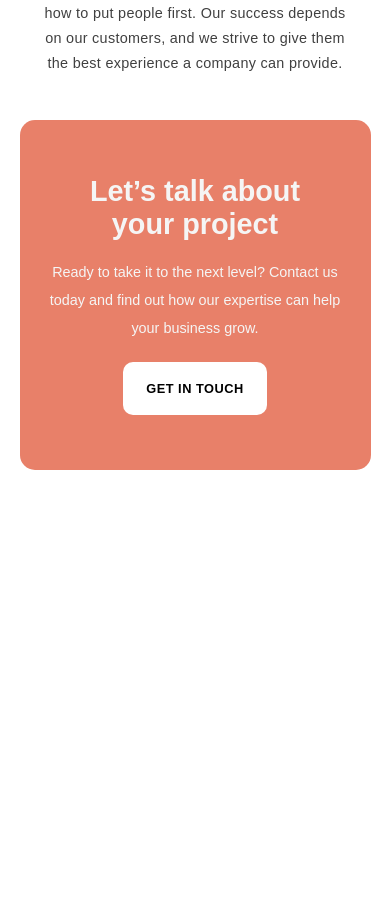
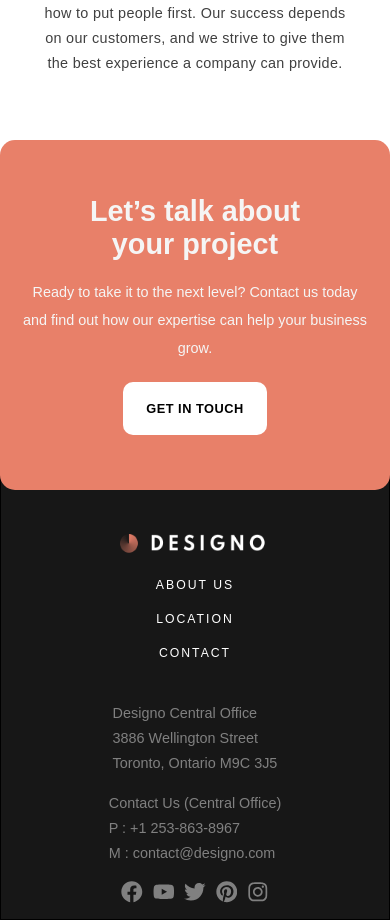
Before and after one commit to jerry101-dotcom/my-practice-website-in-react-fully-functional-and-interactive-, a React (Vite) app: page / in a window 390 px wide. Shown: the part 3240-4161 px from the top of the page. Before the commit the page ends 3710 px from the top, so only its background shows below. Built offline with nearby package versions, Linux system fonts and the light colour scheme.

Commit message:
completed the home page

```diff
--- a/src/App.css
+++ b/src/App.css
@@ -1,11 +1,13 @@
-*,*::before,*::after{
-    margin:0;
+*,
+*::before,
+*::after {
+  margin: 0;
   padding: 0;
   box-sizing: border-box;
-    font-family:"Jost", sans-serif;
+  font-family: "Jost", sans-serif;
 }
 
-header{
+header {
   height: 100px;
   display: flex;
   align-items: center;
@@ -13,11 +15,11 @@ header{
   width: 100%;
 }
 
-.brand-logo{
+.brand-logo {
   width: 200px;
 }
 
-header nav{
+header nav {
   width: 400px;
   height: 30px;
   display: flex;
@@ -27,38 +29,38 @@ header nav{
   align-items: center;
 }
 
-header nav a{
+header nav a {
   text-decoration: none;
   color: black;
 }
 
-header nav a:hover{
+header nav a:hover {
   border-bottom: 1.5px solid black;
 }
 
-.header-wrapper{
+.header-wrapper {
   width: 90%;
   display: flex;
   justify-content: space-between;
   align-items: center;
 }
 
-.close-icon{
+.close-icon {
   font-size: 2em;
 
   color: black;
 }
 
-.bars{
+.bars {
   font-size: 1.5em;
 }
-.navbar-button{
+.navbar-button {
   border: none;
   background: white;
   cursor: pointer;
 }
 
-.navbar-section nav{
+.navbar-section nav {
   height: 150px;
   display: flex;
   flex-direction: column;
@@ -70,17 +72,16 @@ header nav a:hover{
   width: 100%;
 }
 
-.navbar-section nav a{
+.navbar-section nav a {
   text-decoration: none;
   color: white;
 }
 
-.navbar-section nav a:hover{
+.navbar-section nav a:hover {
   border-bottom: 1.5px solid white;
 }
 
-
-main{
+main {
   width: 90%;
   margin-top: 1em;
   display: flex;
@@ -90,8 +91,8 @@ main{
   gap: 100px;
 }
 
-.hero-section{
-    background-color:  hsl(11, 73%, 66%);
+.hero-section {
+  background-color: hsl(11, 73%, 66%);
   border-radius: 15px;
   width: 100%;
   height: 660px;
@@ -102,26 +103,24 @@ main{
   flex-wrap: wrap;
 }
 
-.hero-texts{
+.hero-texts {
   display: flex;
   flex-direction: column;
   gap: 30px;
   width: 600px;
   color: white;
-
-
 }
-.hero-texts h1{
+.hero-texts h1 {
   font-size: 2.5em;
 }
 
-.hero-texts p{
+.hero-texts p {
   line-height: 28px;
   letter-spacing: 0.5px;
   font-size: 0.9em;
 }
 
-.hero-button{
+.hero-button {
   padding: 1.5em 1.8em;
   font-size: 0.8em;
   font-weight: bold;
@@ -132,13 +131,13 @@ main{
   cursor: pointer;
 }
 
-.hero-button:hover{
+.hero-button:hover {
   background-color: hsl(11, 96%, 79%);
   color: white;
-    transition: .5s;
+  transition: 0.5s;
 }
 
-.hero-section img{
+.hero-section img {
   width: 300px;
   position: relative;
   bottom: -20%;
@@ -146,41 +145,28 @@ main{
   box-shadow: 10px -10px 100px 10px hsl(11, 96%, 28%);
 }
 
-
-
-
-
-
-
-
-
-
-
-
-.skills-section{
+.skills-section {
   height: 700px;
   width: 100%;
   display: grid;
   grid-template-columns: repeat(2, 48.7%);
-    grid-template-rows:1fr 1fr;
-    grid-gap:30px;
+  grid-template-rows: 1fr 1fr;
+  grid-gap: 30px;
 }
 
-.skills-section a{
+.skills-section a {
   text-decoration: none;
   color: white;
-
 }
-.skills-section a .image{
+.skills-section a .image {
   height: 100%;
   width: 100%;
   background-size: cover;
   background-repeat: no-repeat;
   border-radius: 20px;
-
 }
 
-.image-overlay{
+.image-overlay {
   background: black;
   opacity: 0.6;
   height: 100.1%;
@@ -191,7 +177,7 @@ main{
   border-radius: 20px;
 }
 
-.image-overlay-app{
+.image-overlay-app {
   background: black;
   opacity: 0.6;
   height: 100.1%;
@@ -200,10 +186,9 @@ main{
   top: -130%;
   z-index: 0;
   border-radius: 20px;
-
 }
 
-.image-overlay-graphics{
+.image-overlay-graphics {
   background: black;
   opacity: 0.6;
   height: 100.1%;
@@ -212,11 +197,9 @@ main{
   top: -130%;
   z-index: 0;
   border-radius: 20px;
-
 }
 
-
-.web-background-div{
+.web-background-div {
   position: relative;
   top: -60%;
   text-align: center;
@@ -225,40 +208,39 @@ main{
   letter-spacing: 2.5px;
 }
 
-.web-background-div span{
+.web-background-div span {
   display: flex;
   align-items: center;
   justify-content: center;
   gap: 10px;
 }
 
-.web-background-div h1{
+.web-background-div h1 {
   font-size: 2em;
 }
 
-.web-design{
+.web-design {
   grid-row-start: 1;
   grid-row-end: 3;
 }
-.web-image-section{
+.web-image-section {
   background-image: url("./assets/image-web-design-large.jpg");
 }
 
-.app-image-section{
+.app-image-section {
   background-image: url("./assets/image-app-design.jpg");
-
 }
 
-.graphic-image-section{
+.graphic-image-section {
   background-image: url("./assets/image-graphic-design.jpg");
 }
 
-.image-overlay-app:hover{
+.image-overlay-app:hover {
   background-color: hsl(11, 73%, 66%);
   transition: 1.5s;
 }
 
-.image-overlay-graphics:hover{
+.image-overlay-graphics:hover {
   background-color: hsl(11, 73%, 66%);
   transition: 1.5s;
 }
@@ -268,96 +250,125 @@ main{
   transition: 1.5s;
 }
 
-.web-background-div:hover ~ .image-overlay{
+.web-background-div:hover ~ .image-overlay {
   background-color: hsl(11, 73%, 66%);
   transition: 1.5s;
 }
 
-.web-background-div:hover ~ .image-overlay-app{
+.web-background-div:hover ~ .image-overlay-app {
   background-color: hsl(11, 73%, 66%);
   transition: 1.5s;
 }
 
-.web-background-div:hover ~ .image-overlay-graphics{
+.web-background-div:hover ~ .image-overlay-graphics {
   background-color: hsl(11, 73%, 66%);
   transition: 1.5s;
 }
 
-.attitudes{
+.attitudes {
   width: 100%;
   display: grid;
   grid-template-columns: repeat(3, 1fr);
-    grid-gap:40px;
-
+  grid-gap: 40px;
 }
-.illustration-div{
+.illustration-div {
   height: 410px;
   display: flex;
   text-align: center;
   flex-direction: column;
   align-items: center;
-    gap:20px;
+  gap: 20px;
 }
 
-.illustration-text{
+.illustration-text {
   color: rgb(64, 64, 64);
   font-size: 0.9em;
   line-height: 25px;
   letter-spacing: 0.3px;
 }
 
-.illustration-p{
+.illustration-p {
   font-size: 1.3em;
   letter-spacing: 3.3px;
 }
 
-
-.get-in-touch{
+.get-in-touch {
   background-color: hsl(11, 73%, 66%);
   width: 100%;
-    height: 250px;
+  height: 300px;
   color: whitesmoke;
   display: flex;
   align-items: center;
   justify-content: space-around;
   border-radius: 15px;
+  margin-bottom: -70px;
 }
 
-.git-text{
+.git-text {
   display: flex;
   flex-direction: column;
   gap: 20px;
   width: 490px;
 }
 
-.git-text p{
+.git-text h1 {
+  font-size: 2.3em;
+}
+
+.git-text p {
   line-height: 28px;
 }
 
+footer {
+  height: 400px;
+  border: 1px solid black;
+  background-color: rgb(23, 23, 23);
+}
 
+.footer-div {
+  width: 90%;
+  height: 330px;
+  display: flex;
+  justify-self: center;
+  margin-top: 70px;
+  flex-direction: column;
+}
 
+.footer-nav a {
+  color: white;
+}
 
+.footer-head {
+  justify-content: space-between;
+  height: 120px;
+  border-bottom: 0.3px solid grey;
+}
 
+.footer-nav a:hover {
+  border-bottom: 1px solid white;
+}
 
+.footer-header-wrapper {
+  width: 100%;
+}
 
+.contact-address{
+    color: grey;
+    display: flex;
+    justify-content: space-between;
+    line-height: 25px;
+    margin-top: 30px;
+}
 
-
-
-
-
-
-
-
-
-
-
-
-
-
-
-
-@media(max-width:1150px) {
-    .hero-texts{
+.social-media{
+    display: flex;
+    gap: 10px;
+}
+.social-media-icon{
+    font-size: 1.5em;
+}
+@media (max-width: 1150px) {
+  .hero-texts {
     margin-top: 10%;
     font-size: 0.9em;
     padding: 0;
@@ -365,7 +376,7 @@ main{
     z-index: 1;
   }
 
- .hero-section{
+  .hero-section {
     border-radius: 0;
     height: 870px;
     width: 100%;
@@ -374,122 +385,168 @@ main{
     border-radius: 15px;
   }
 
- .hero-section img{
-    top:0%;
+  .hero-section img {
+    top: 0%;
     z-index: 0;
   }
 }
 
-
-@media (max-width: 800px){
- .brand-logo{
+@media (max-width: 800px) {
+  .brand-logo {
     width: 150px;
   }
 
- main{
+  main {
     padding: 0;
     margin: 0;
     width: 100%;
   }
 
- .hero-texts{
+  .hero-texts {
     top: 10%;
     font-size: 0.75em;
     padding: 0;
     text-align: center;
   }
 
- .hero-texts p{
+  .hero-texts p {
     font-size: 1.15em;
-    padding:0em 1em;
+    padding: 0em 1em;
   }
 
- .hero-section{
+  .hero-section {
     border-radius: 0;
     height: 800px;
     width: 100%;
     justify-content: center;
   }
 
- .skills-section{
+  .skills-section {
     grid-template-columns: repeat(1, 100%);
-    grid-template-rows:repeat(3, 300px);
+    grid-template-rows: repeat(3, 300px);
     grid-gap: 30px;
     padding: 0em 2em;
   }
 
- .web-design{
+  .web-design {
     grid-row-start: 1;
     grid-row-end: 1;
   }
 
- .image-overlay{
-    top:-133.4%;
- }
-
- .image-overlay-app{
-    top:-133.4%;
- }
-
- .image-overlay-graphics{
+  .image-overlay {
     top: -133.4%;
   }
 
- .attitudes{
+  .image-overlay-app {
+    top: -133.4%;
+  }
+
+  .image-overlay-graphics {
+    top: -133.4%;
+  }
+
+  .attitudes {
     grid-template-columns: repeat(1, 1fr);
     margin-top: 250px;
     place-items: center;
   }
 
- .illustration-div{
+  .illustration-div {
     width: 80%;
   }
 
- .get-in-touch{
+  .get-in-touch {
     width: 90%;
     flex-direction: column;
     align-items: center;
     padding: 2.8em 0em;
-    margin-top: -100px;
+    margin-top: -80px;
     height: 350px;
   }
 
- .git-text{
+  .git-text {
     text-align: center;
     width: 90%;
-    gap:17px;
+    gap: 17px;
   }
 
+  footer{
+    font-size: 0.9em;
   }
 
-@media (max-width:394px){
-    .image-overlay-graphics{
+  .footer-head{
+    margin-top: 20px;
+    border: none;
+  }
+  .footer-header-wrapper {
+    width: 100%;
+    gap: 10px;
+    flex-direction: column;
+  }
+
+  .contact-address{
+    flex-direction: column;
+    gap: 15px;
+    align-items: center;
+  }
+}
+
+@media (max-width: 450px) {
+
+    .get-in-touch{
+        width: 100%;
+    }
+  .footer-header-wrapper {
+    align-items: center;
+    flex-direction: column;
+    gap: 20px;
+  }
+  .footer-nav {
+    flex-direction: column;
+    gap: 20px;
+  }
+
+  footer{
+    height: 500px;
+  }
+
+  .footer-div{
+    height: 430px;
+  }
+
+  .contact-address{
+    margin-top: 70px;
+  }
+}
+
+@media (max-width: 394px) {
+  .image-overlay-graphics {
     top: -133.4%;
   }
 
-    .web-background-div h1{
+  .web-background-div h1 {
     font-size: 1.7em;
   }
 
-    .git-text h1{
+  .git-text h1 {
     font-size: 1.8em;
   }
 
-    .git-text p{
+  .git-text p {
     font-size: 0.9em;
   }
 }
 
-@media (max-width:360px){
-    .graphic-text{
+@media (max-width: 360px) {
+  .graphic-text {
     padding: 0em 0.5em;
   }
 
-   .web-background-div h1{
+  .web-background-div h1 {
     font-size: 1.4em;
   }
 
-    .web-background-div span{
+  .web-background-div span {
     font-size: 0.8em;
   }
 }
--- a/src/App.jsx
+++ b/src/App.jsx
@@ -8,6 +8,7 @@ import { BrowserRouter, Link, Route, Routes } from "react-router-dom";
 import Contact from "./pages/Contact";
 import { FaBars } from "react-icons/fa";
 import { FiX } from "react-icons/fi";
+import Footer from "./components/Footer";
 
 const App = () => {
   const [windowWidth, setWindowWidth] = useState(window.innerWidth);
@@ -65,6 +66,7 @@ const App = () => {
           <Route path="/location" element={<Location />} />
           <Route path="/contact" element={<Contact />} />
         </Routes>
+        <Footer />
       </BrowserRouter>
     </StrictMode>
   );
--- /dev/null
+++ b/src/components/Footer.jsx
@@ -0,0 +1,51 @@
+import React from "react";
+import brandLogo from "../assets/logo-light.png";
+import { Link } from "react-router-dom";
+import { FaFacebook, FaYoutube, FaTwitter, FaPinterest, FaInstagram } from "react-icons/fa"
+
+const Footer = () => {
+  return (
+    <footer>
+      <div className="footer-div">
+        <header className="footer-head">
+          <div className="header-wrapper footer-header-wrapper">
+                <Link className="BrandName" to="/">
+                  <img className="brand-logo" src={brandLogo} alt="Brand-Logo" />
+                  {/* */}
+                </Link>
+
+                <nav className="footer-nav">
+                  <Link to="/about">ABOUT US</Link>
+                  <Link to="/location">LOCATION</Link>
+                  <Link to="/contact">CONTACT</Link>
+                </nav>
+          </div>
+        </header>
+
+        <div className="contact-address">
+            <div>
+                <p>Designo Central Office</p>
+                <p>3886 Wellington Street</p>
+                <p>Toronto, Ontario M9C 3J5</p>
+            </div>
+
+            <div>
+                <p>Contact Us (Central Office)</p>
+                <p>P : +1 253-863-8967</p>
+                <p>M : contact@designo.com</p>
+            </div>
+
+            <div className="social-media">
+                <FaFacebook className="social-media-icon" />
+                <FaYoutube  className="social-media-icon"/>
+                <FaTwitter  className="social-media-icon"/>
+                <FaPinterest className="social-media-icon" />
+                <FaInstagram className="social-media-icon"/>
+            </div>
+        </div>
+      </div>
+    </footer>
+  );
+};
+
+export default Footer;
--- a/src/pages/Home.jsx
+++ b/src/pages/Home.jsx
@@ -1,20 +1,13 @@
 import { Link } from "react-router-dom";
 import heroImage from "../assets/image-hero-phone .png";
 import { FiArrowRight } from "react-icons/fi";
-import { useEffect, useState } from "react";
+import { v4 as uuidv4 } from "uuid"
 import { attitudeDiv } from "../data";
 
 function Home() {
-  const [screenSize, setScreenSize] = useState(window.innerWidth);
-  useEffect(() => {
-    window.addEventListener("resize", () => {
-      setScreenSize(window.innerWidth);
-    });
-  }, [screenSize]);
-
   const illustrations = attitudeDiv.map((item) => {
     return (
-      <div key={item} className="illustration-div">
+      <div key={uuidv4()} className="illustration-div">
         <img src={item.image} alt={item.alt} />
         <p className="illustration-p">{item.habit}</p>
         <p className="illustration-text">{item.text}</p>
@@ -81,7 +74,7 @@ function Home() {
         </Link>
       </section>
       <section className="attitudes">{illustrations}</section>
-      <seection className="get-in-touch">
+      <section className="get-in-touch">
         <div className="git-text">
           <h1>Let’s talk about<br></br>your project</h1>
           <p>Ready to take it to the next level? Contact us today and find out how our expertise can help your business grow.</p>
@@ -92,7 +85,7 @@ function Home() {
             GET IN TOUCH
           </button>
         </Link>
-      </seection>
+      </section>
     </main>
   );
 }
```
Also changed, not shown: basic.css (added, +37 -0 lines), grid.html (added, +18 -0 lines), src/assets/logo-light.png (added). Lines whose indentation alone changed are shown as unchanged.
